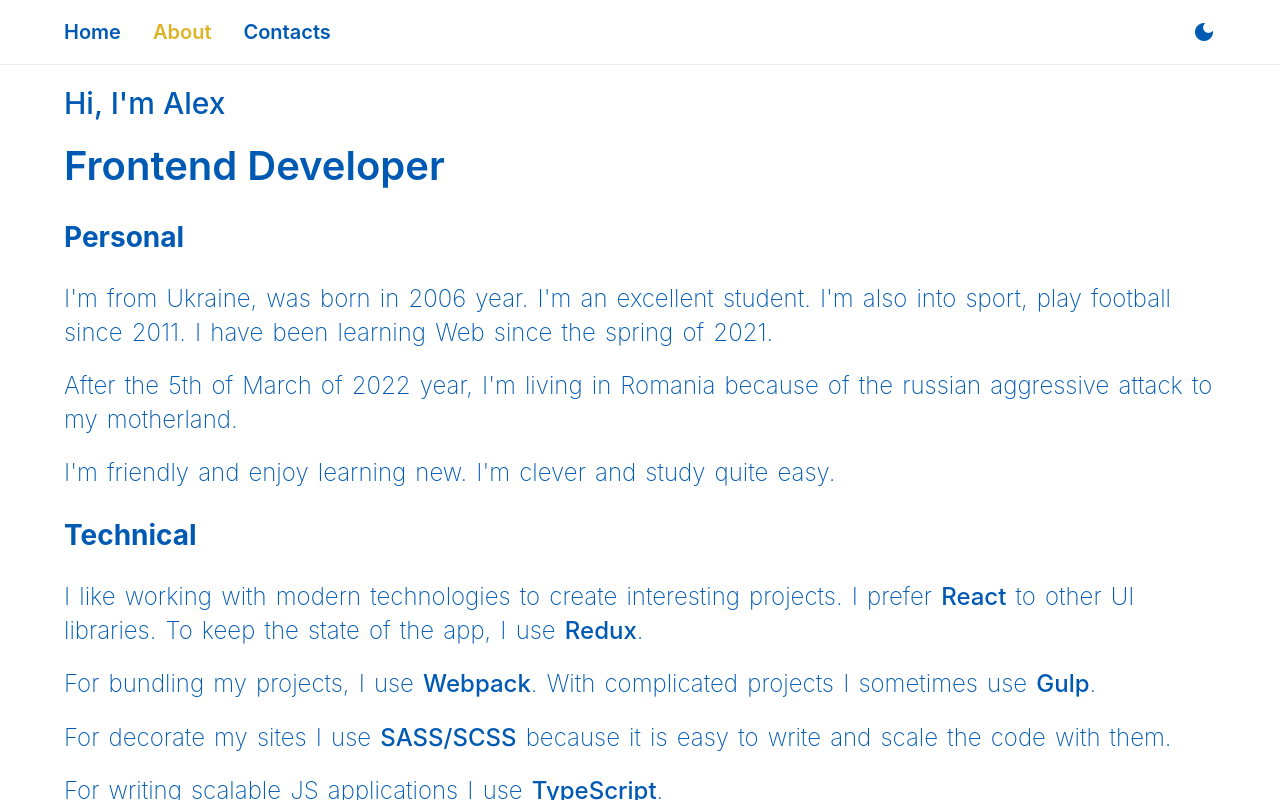
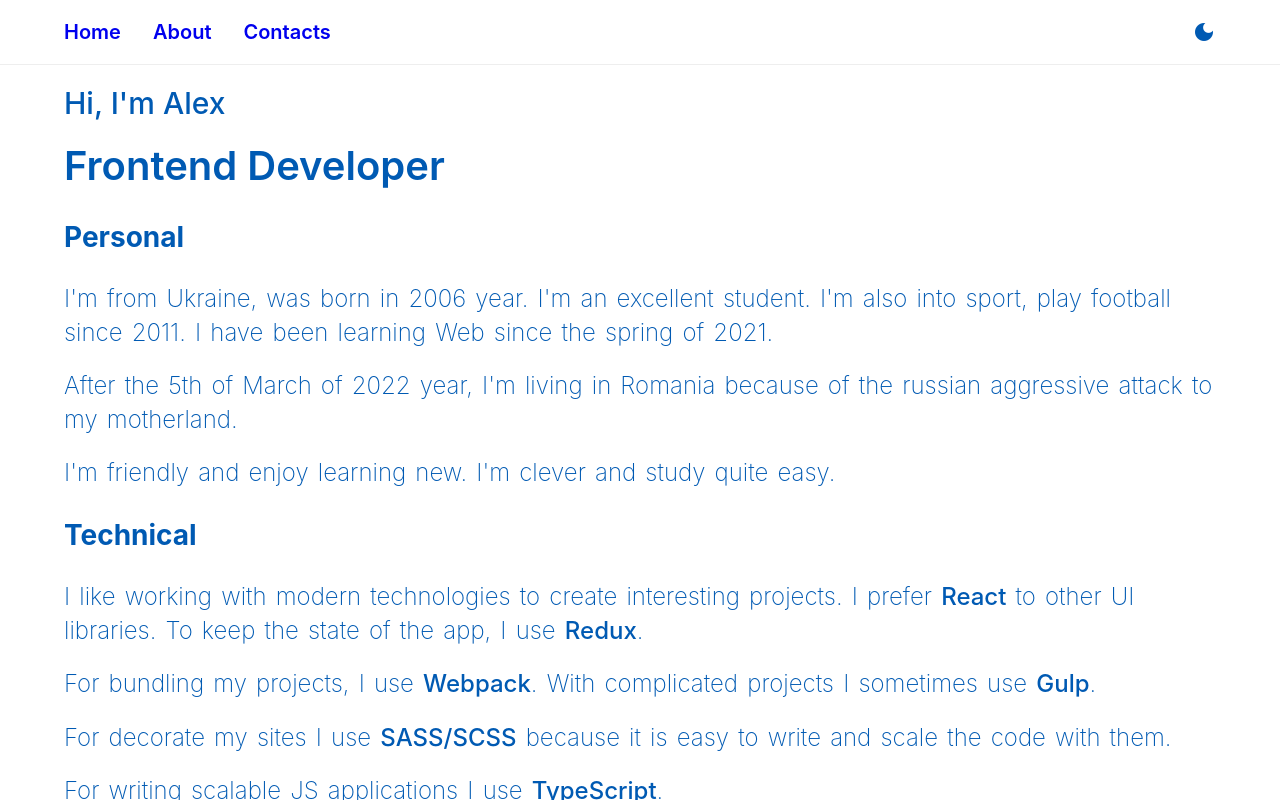
Before and after one commit to Alekseypavlov14/portfolio-site, a React (Create React App) app: page /about in a window 1280 px wide. Built offline with nearby package versions, Linux system fonts and the light colour scheme.

Commit message:
add NavLink component

```diff
--- /dev/null
+++ b/src/components/NavLink/NavLink.module.css
@@ -0,0 +1,35 @@
+.Link {
+  text-decoration: none;
+  font-size: 20px;
+  font-weight: 600;
+}
+
+.Link:not(:last-child) {
+  margin-right: 32px;
+}
+
+.dark .Link {
+  color: var(--dark-light);
+}
+
+.light .Link {
+  color: var(--light-dark);
+}
+
+.ActiveLink {
+  text-decoration: none;
+  font-size: 20px;
+  font-weight: 600;
+}
+
+.ActiveLink:not(:last-child) {
+  margin-right: 32px;
+}
+
+.light .ActiveLink {
+  color: rgb(221, 179, 40);
+}
+
+.dark .ActiveLink {
+  color: rgb(236, 198, 71);
+}
--- /dev/null
+++ b/src/components/NavLink/NavLink.tsx
@@ -0,0 +1,21 @@
+import { FC } from 'react'
+import { NavLink as Link } from 'react-router-dom'
+import styles from './NavLink.module.css'
+
+interface NavLinkProps {
+  to: string
+  children: string
+}
+
+export const NavLink: FC<NavLinkProps> = ({ to, children }) => {
+  return (
+    <Link
+      className={({ isActive }) => (
+        isActive ? styles.ActiveLink : styles.Link
+      )}
+      to={to}
+    >
+      {children}
+    </Link>
+  )
+}
--- a/src/components/Navigation/Navigation.tsx
+++ b/src/components/Navigation/Navigation.tsx
@@ -1,5 +1,5 @@
 import { FC } from 'react'
-import { NavLink } from 'react-router-dom'
+import { NavLink } from '../NavLink/NavLink'
 import { useSelector } from 'react-redux'
 import { themeSelector } from '../../features/theme/themeSlice'
 import { Menu } from '../Menu/Menu'
@@ -14,32 +14,9 @@ const Navigation: FC<NavigationProps> = () => {
   return (
     <div className={cn(styles.Navigation, styles[theme])}>
       <div className={styles.Links}>
-        <NavLink
-          className={({ isActive }) => (
-            isActive ? styles.ActiveLink : styles.Link
-          )}
-          to='/'
-        >
-          Home
-        </NavLink>
-
-        <NavLink
-          className={({ isActive }) => (
-            isActive ? styles.ActiveLink : styles.Link
-          )}
-          to='/about'
-        >
-          About
-        </NavLink>
-
-        <NavLink
-          className={({ isActive }) => (
-            isActive ? styles.ActiveLink : styles.Link
-          )}
-          to='/contacts'
-        >
-          Contacts
-        </NavLink>
+        <NavLink to="/">Home</NavLink>
+        <NavLink to="/about">About</NavLink>
+        <NavLink to="/contacts">Contacts</NavLink>
       </div>
 
       <div className={styles.Menu}>
```
